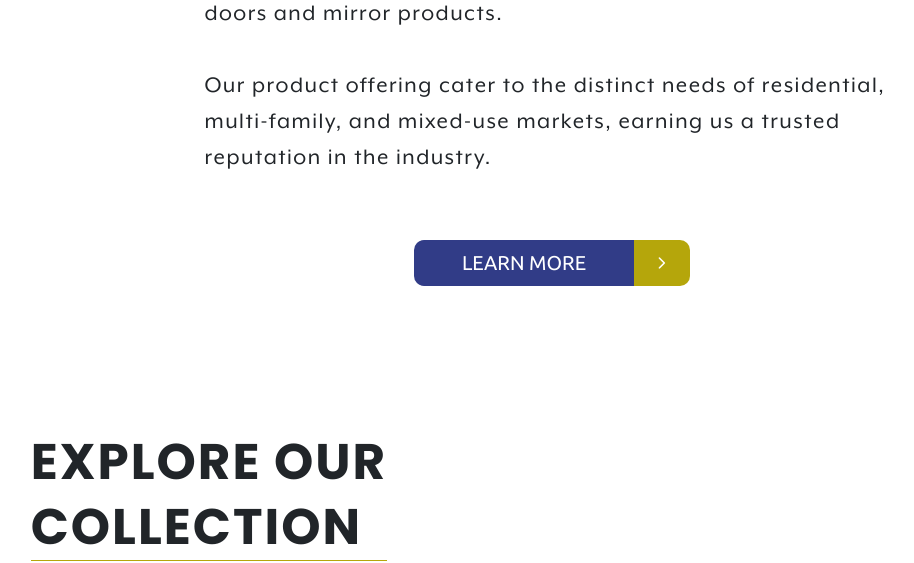
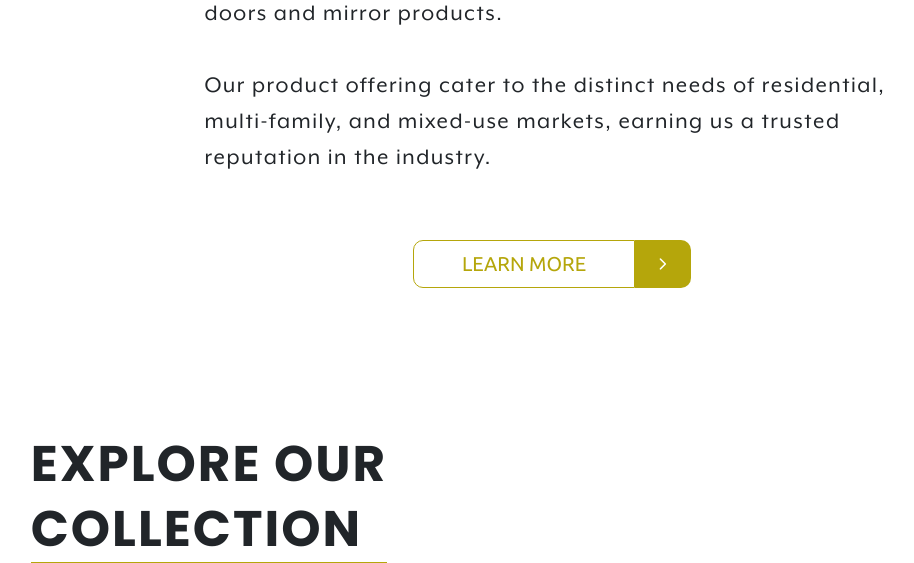
Before and after one commit to Exceed-Digital-Solutions/Chaparral.github.io, a PHP site: page / in a window 1280 px wide. Shown: the part 1561-2124 px from the top of the page, without its empty margins (88-1002 px from the left). Run offline with PHP 8.4, Linux system fonts and the light colour scheme; some libraries are stand-ins or nearby versions; some web fonts are replaced.

Commit message:
button upd

```diff
--- a/css/styles.css
+++ b/css/styles.css
@@ -365,13 +365,20 @@ font-size:14px !important;
   border: solid 1px #B5A60B;
 
 }
-.parent-btn:hover > .btn-primary{
+.btn-primary-2{
+  background-color: transparent;
+  border: solid 1px #B5A60B !important;
+  color:#b5a60b;
+}
+.parent-btn:hover > .btn-primary-2{
   background-color: #B5A60B;
   border: solid 1px #B5A60B;
-
+ color:white;
 }
 .parent-btn:hover > .arrow-btn{
-  background-color: #313C87 !important;
+  background-color: transparent !important;
+  color: #B5A60B !important;
+  border: solid 1px #B5A60B !important;
 }
 .btn-radius{
   border-radius: 10px 0px 0px 10px;
--- a/index.html
+++ b/index.html
@@ -206,7 +206,7 @@
                   <!--button type="button" class="btn btn-primary pb-0 custom-button options-btn bg-transparent"><span class="material-symbols-rounded icon-size">
                     play_circle
                     </span></button-->
-                  <button type="button" class="btn btn-primary btn-lg my-5 px-5 bg-color1 border-0 btn-radius ubuntu">LEARN MORE</button>
+                  <button type="button" class="btn btn-primary-2 btn-lg my-5 px-5 bg-color1 border-0 btn-radius ubuntu">LEARN MORE</button>
                     <button type="button" class="d-flex text-white align-items-center btn arrow-btn btn-lg my-5 border-0 bg-color3 btn-radius-2"><span class="material-symbols-rounded">
                       navigate_next
                       </span></button>
```
